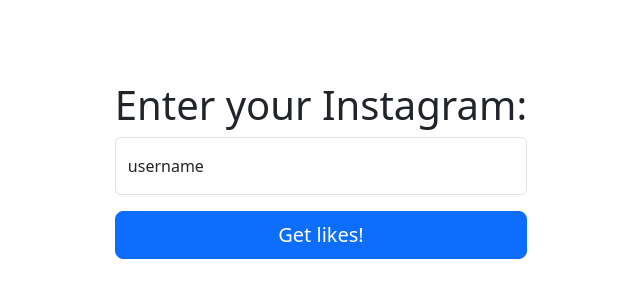
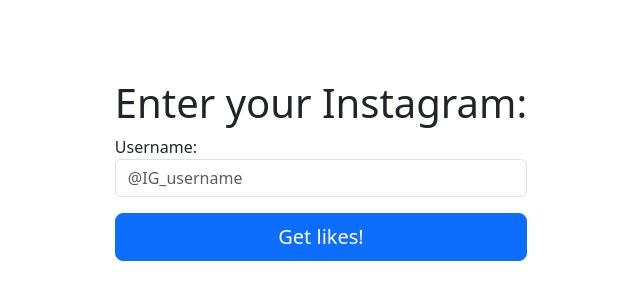
Before and after one commit to dfgrisales5078/React-bot-ui, a React (Create React App) app: page / in a window 1280 px wide. Shown: the part 230-530 px from the top of the page, without its empty margins (319-959 px from the left). Built offline with nearby package versions, Linux system fonts and the light colour scheme.

Commit message:
added placeholder to username input box

```diff
--- a/src/components/homePage.jsx
+++ b/src/components/homePage.jsx
@@ -5,10 +5,10 @@
         <React.Fragment>
             <h1>Enter your Instagram:</h1>
             <form>
-              <div className="form-floating">
-                <input type="email" class="form-control" id="floatingInput" placeholder="@example" input/>
-                <label for="floatingInput">username</label>
-              </div>
+            <div class="form-group">
+              <label for="usernameInput">Username:</label>
+              <input type="text" class="form-control" id="usernameInput" placeholder="@IG_username" input/>
+            </div>
               <div class="mt-3 col-md-12">
                 <button class="w-100 btn btn-lg btn-primary mr-1" type="submit">Get likes!</button>
               </div>
```
